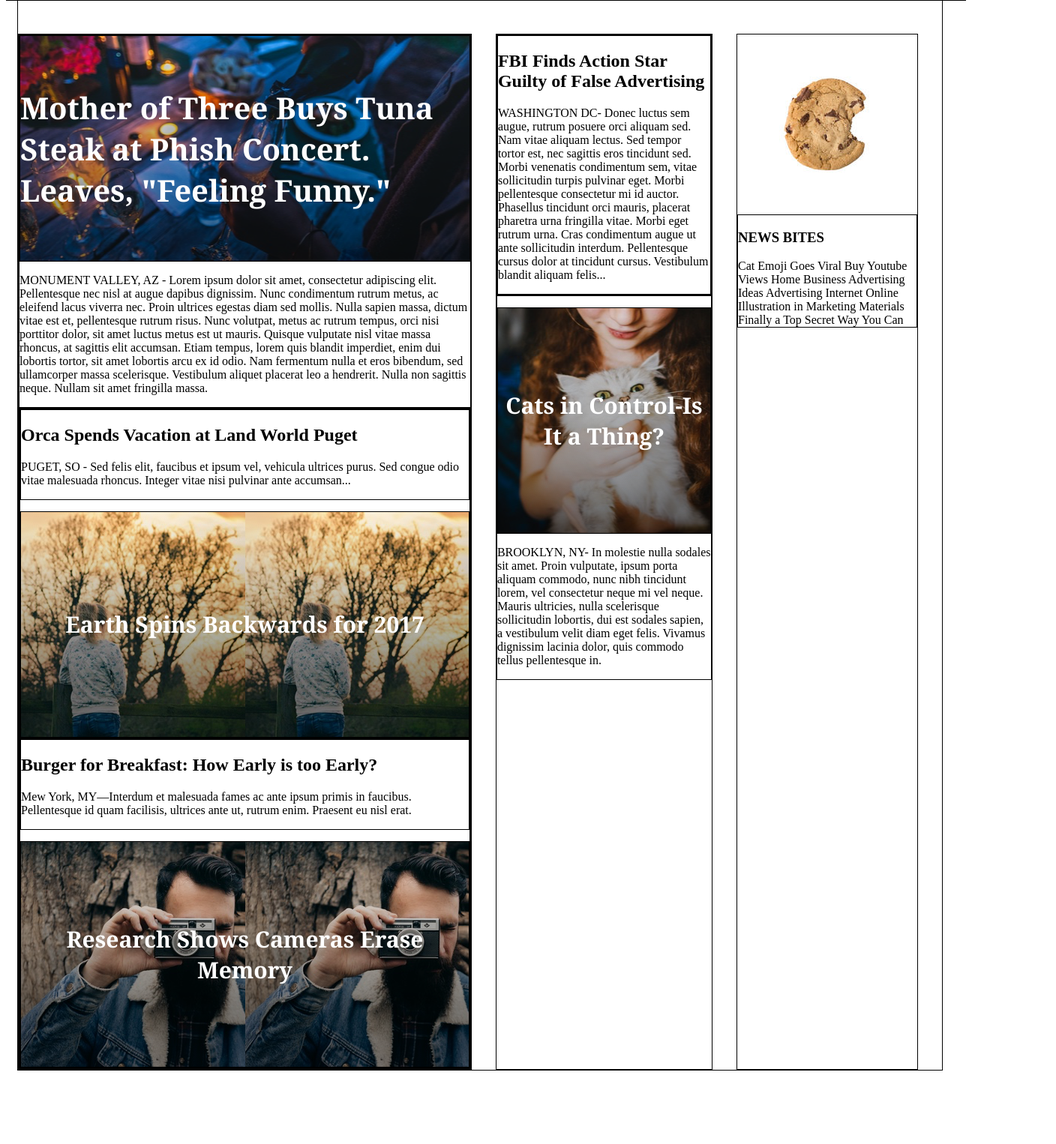
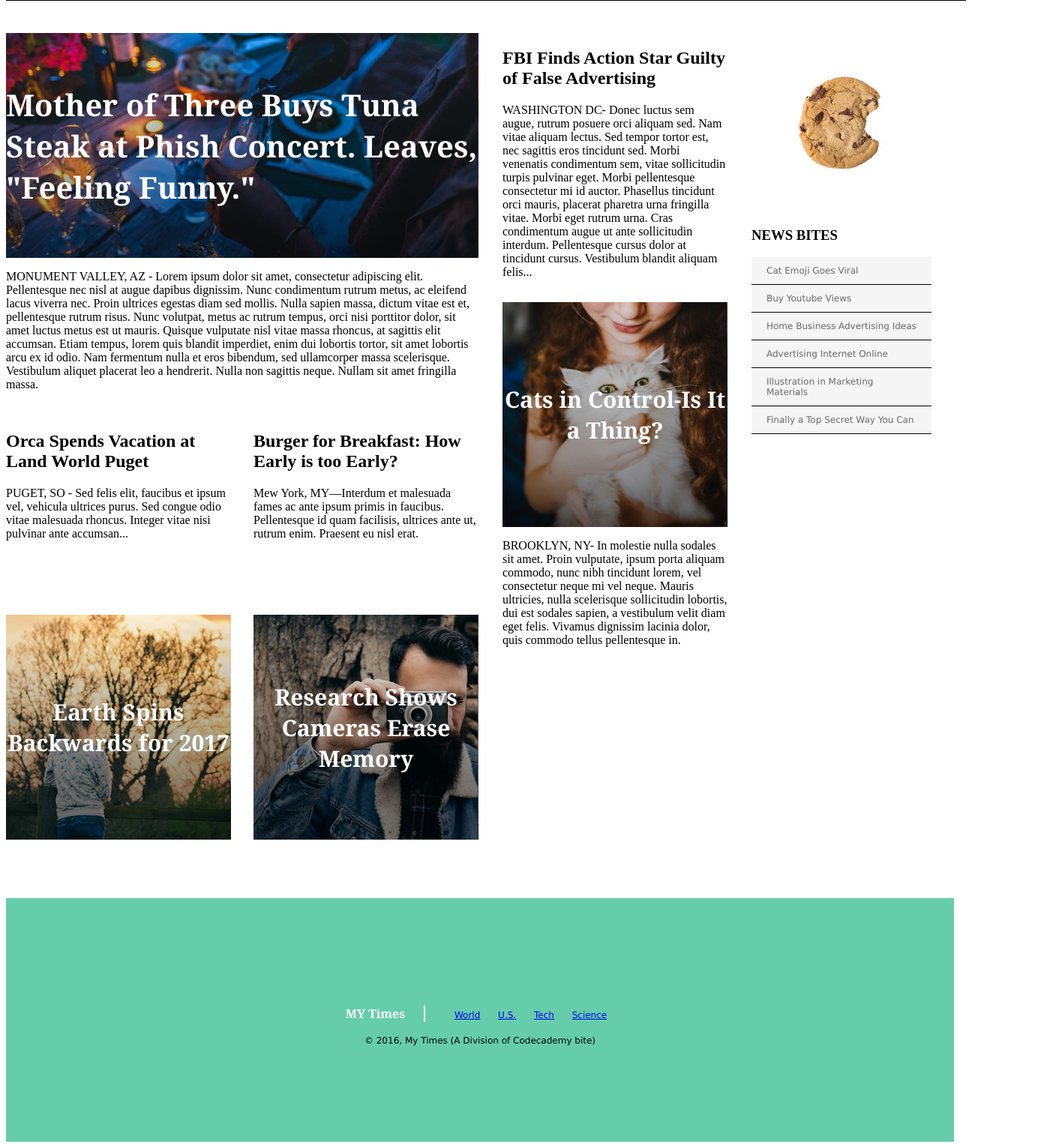
Before and after one commit to ArshaShiri/my_times, a plain HTML site: page index.html in a window 1280 px wide. Shown: the part 80-1606 px from the top of the page at 75% size, 1408 px wide, since content can reach past the window. Drawn offline with Linux system fonts and the light colour scheme.

Commit message:
finilizing the changes

```diff
--- a/index.html
+++ b/index.html
@@ -110,6 +110,22 @@
 
 
 
+    <footer>
+    <div class="info">
+      <span class="title">MY Times</span>
+      <nav>
+        <span><a href="#">World</a></span>
+        <span><a href="#">U.S.</a></span>
+        <span><a href="#">Tech</a></span>
+        <span><a href="#">Science</a></span>
+      </nav>
+    </div>
+    <div class="copyright">
+      © 2016, My Times (A Division of Codecademy bite)
+    </div>
+  </footer>
+
+
 
 </body>
 </html>
--- a/resources/css/style.css
+++ b/resources/css/style.css
@@ -1,6 +1,4 @@
-*{
 
-}
 
 /*********************************************** Header **********************************************************/
 header {
@@ -58,7 +56,7 @@ a:visited{
 
 .content {
     display: flex;
-    width: 1232px;
+    width: 1400px;
     margin: 0 auto 78px auto;
     padding-top: 116px;
 }
@@ -82,13 +80,15 @@ a:visited{
 }
 
 div {
-    border: 1px solid black;
     display: block;
 }
 
 
 /*********************************************** End of Content **********************************************************/
 
+
+
+/*********************************************** Images and story**********************************************************/
 
 .image-content {
     display: flex;
@@ -123,7 +123,62 @@ div {
    background-image: url(../images/img-story-1.png);
 }
 
+.stories{
+    display: flex;
+    margin-top: 17px;
+    justify-content: space-between;
+}
 
+.story{
+    display: flex;
+    flex-direction: column;
+    width: 300px;
+}
+
+.stories .text-content {
+    height: 250px;
+}
+
+
+.news-bites .bite {
+    display: block;
+    padding: 11px 20px;
+    border-bottom: 1px solid black;
+    background-color: WhiteSmoke;
+    font-family: Verdana;
+    font-size: 12px;
+    color: DimGray;
+}
+
+
+footer {
+    display: flex;
+    align-items: center;
+    justify-content: center;
+    flex-direction: column;
+    width: 100%;
+    height: 325px;
+    background-color: MediumAquamarine;
+    margin: auto;
+    font-family: Verdana;
+    font-size: 12px;
+}
+
+footer .title {
+    display: inline-block;
+    padding-right: 25px;
+    border-right: 2px solid white;
+    font-family: Georgia;
+    font-size: 16px;
+    font-weight: bold;
+    color: white;
+}
+
+footer nav {
+    display: inline-block;
+    padding-left: 25px;
+}
+/*********************************************** End of images and story ****************************************************/
 
 /*
 
```
